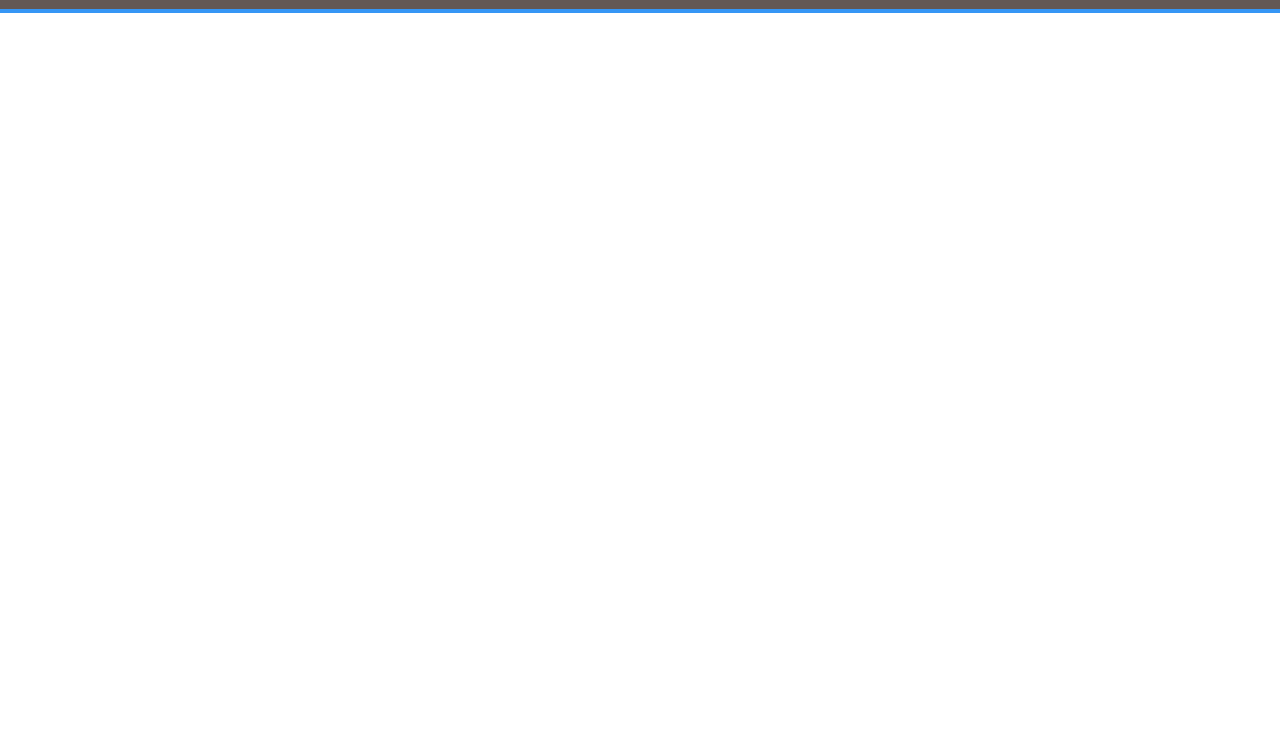
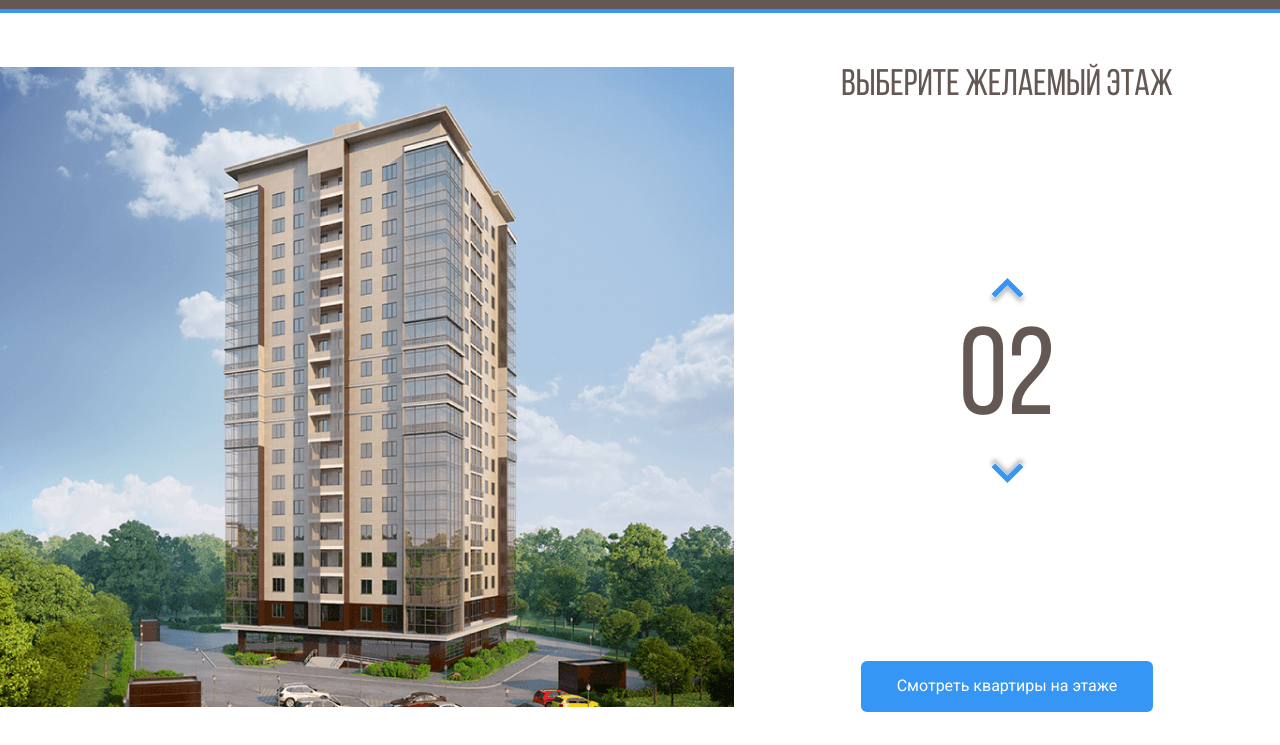
Before and after one commit to pavelnahibin/melody, a plain HTML site: page index.html in a window 1280 px wide. Shown: the part 55-800 px from the top of the page. Drawn offline with Linux system fonts and the light colour scheme.

Commit message:
Добавил главный контент на страницу

```diff
--- a/css/style.css
+++ b/css/style.css
@@ -1,3 +1,13 @@
+@font-face {
+  font-family: "Bebas Neue";
+  src: local("Bebas Neue Regular Regular"), local("BebasNeueRegular"),
+    url("../fonts/BebasNeueRegular.woff2") format("woff2"),
+    url("../fonts/BebasNeueRegular.woff") format("woff");
+  font-weight: normal;
+  font-style: normal;
+  font-display: swap;
+}
+
 * {
   box-sizing: border-box;
 }
@@ -49,3 +59,58 @@ body {
   text-decoration: none;
   color: white;
 }
+.main {
+  max-width: 1280px;
+  margin: auto;
+  padding-top: 54px;
+  display: flex;
+}
+.main-info {
+  flex-grow: 1;
+  text-align: center;
+  display: flex;
+  flex-direction: column;
+  align-items: center;
+  justify-content: space-between;
+}
+.home-image path {
+  opacity: 0;
+  cursor: pointer;
+}
+.home-image path:hover {
+  opacity: 1;
+}
+.counter-group {
+  display: flex;
+  flex-direction: column;
+  align-items: center;
+}
+.counter-button {
+  background-color: white;
+  border: none;
+  cursor: pointer;
+}
+.counter-arrow-down {
+  transform: rotateX(180deg);
+}
+.main-title {
+  margin: 0;
+  font-family: "Bebas Neue", sans-serif;
+  font-weight: normal;
+  font-size: 37px;
+  line-height: 37px;
+  color: #635854;
+}
+.counter {
+  font-family: "Bebas Neue", sans-serif;
+  color: #635854;
+  font-size: 124px;
+}
+.button-primary {
+  background: #3596f5;
+  border-radius: 6px;
+  color: white;
+  border: none;
+  padding: 16px 36px;
+  cursor: pointer;
+}
--- a/index.html
+++ b/index.html
@@ -56,5 +56,150 @@
       </div>
       <!-- /.navbar -->
     </header>
+    <main class="main">
+      <div class="main-image">
+        <svg
+          class="home-image"
+          width="734"
+          height="640"
+          viewBox="0 0 734 640"
+          fill="none"
+          xmlns="http://www.w3.org/2000/svg"
+          xmlns:xlink="http://www.w3.org/1999/xlink"
+        >
+          <rect width="734" height="640" fill="url(#pattern0)" />
+          <defs>
+            <pattern
+              id="pattern0"
+              patternContentUnits="objectBoundingBox"
+              width="1"
+              height="1"
+            >
+              <use
+                xlink:href="#image0"
+                transform="translate(-0.00408719) scale(0.0013624 0.0015625)"
+              />
+            </pattern>
+            <image
+              id="image0"
+              width="740"
+              height="640"
+              xlink:href="img/home.png"
+            />
+          </defs>
+          <path
+            d="M222 537L442.8 545L512 531.3V553L443.5 572.7L222 561.7V537Z"
+            fill="#3595F6"
+            fill-opacity="0.75"
+          />
+          <path
+            d="M223 536V511L443.3 514.3L513 511V531L443.7 544L223 536Z"
+            fill="#3595F6"
+            fill-opacity="0.75"
+          />
+          <path
+            d="M223 510V485H444H513V508L445 515L223 510Z"
+            fill="#3595F6"
+            fill-opacity="0.75"
+          />
+          <path
+            d="M223 486V461L444.3 457.3L512 464V486H444"
+            fill="#3595F6"
+            fill-opacity="0.75"
+          />
+          <path
+            d="M223 460V434L444.5 430.7L513 441.7V463L444 456.3L223 460Z"
+            fill="#3595F6"
+            fill-opacity="0.75"
+          />
+          <path
+            d="M222 433V409.3L443 397L514 420V441.3L443 429L222 433Z"
+            fill="#3595F6"
+            fill-opacity="0.75"
+          />
+          <path
+            d="M222 411V386L444.2 369.7L514 398.3V419L443.7 397.3L222 411Z"
+            fill="#3595F6"
+            fill-opacity="0.75"
+          />
+          <path
+            d="M222 386V361L444.5 340.7L514 377.3V398L442 369.3L222 386Z"
+            fill="#3595F6"
+            fill-opacity="0.75"
+          />
+          <path
+            d="M222 360V336L445 311.3L514 355.3V377L444.7 339L222 360Z"
+            fill="#3595F6"
+            fill-opacity="0.75"
+          />
+          <path
+            d="M222 335V311L444.5 282.3L514 333.3V354L443.7 311.7L222 335Z"
+            fill="#3595F6"
+            fill-opacity="0.75"
+          />
+          <path
+            d="M221 311V287L443.3 254L514 313.3V333L444 282.3L221 311Z"
+            fill="#3595F6"
+            fill-opacity="0.75"
+          />
+          <path
+            d="M222 286V262L443.2 227L513 291V312L444.3 253.7L222 286Z"
+            fill="#3595F6"
+            fill-opacity="0.75"
+          />
+          <path
+            d="M222 262V237L444.3 199L513 269.3V290L444 226L222 262Z"
+            fill="#3595F6"
+            fill-opacity="0.75"
+          />
+          <path
+            d="M222 236V211L442.8 167.3L513 246.3V269L444 195.7L222 236Z"
+            fill="#3595F6"
+            fill-opacity="0.75"
+          />
+          <path
+            d="M223 212V187L443 139L513 224V247L442.3 167.7L223 212Z"
+            fill="#3595F6"
+            fill-opacity="0.75"
+          />
+          <path
+            d="M222 187V162L441.8 110L513 202.3V225L443.3 138.7L222 187Z"
+            fill="#3595F6"
+            fill-opacity="0.75"
+          />
+          <path
+            d="M222 162V136L444 79.3L513 181V202L443.7 110.3L222 162Z"
+            fill="#3595F6"
+            fill-opacity="0.75"
+          />
+        </svg>
+      </div>
+      <!-- /.main-image -->
+      <div class="main-info">
+        <h2 class="main-title">Выберите желаемый этаж</h2>
+        <div class="counter-group">
+          <button class="counter-button counter-up">
+            <img
+              src="img/arrow.svg"
+              alt="стрелка"
+              class="counter-arrow counter-arrow-up"
+            />
+          </button>
+          <span class="counter">02</span>
+          <button class="counter-button counter-down">
+            <img
+              src="img/arrow.svg"
+              alt="стрелка"
+              class="counter-arrow counter-arrow-down"
+            />
+          </button>
+        </div>
+        <!-- /.counter-group -->
+        <button class="button button-primary">
+          Смотреть квартиры на этаже
+        </button>
+      </div>
+      <!-- /.main-info -->
+    </main>
   </body>
 </html>
```
Also changed, not shown: fonts/BebasNeueRegular.woff (added), fonts/BebasNeueRegular.woff2 (added), img/Group 3.svg (added), img/arrow.svg (added), img/home.png (added).
